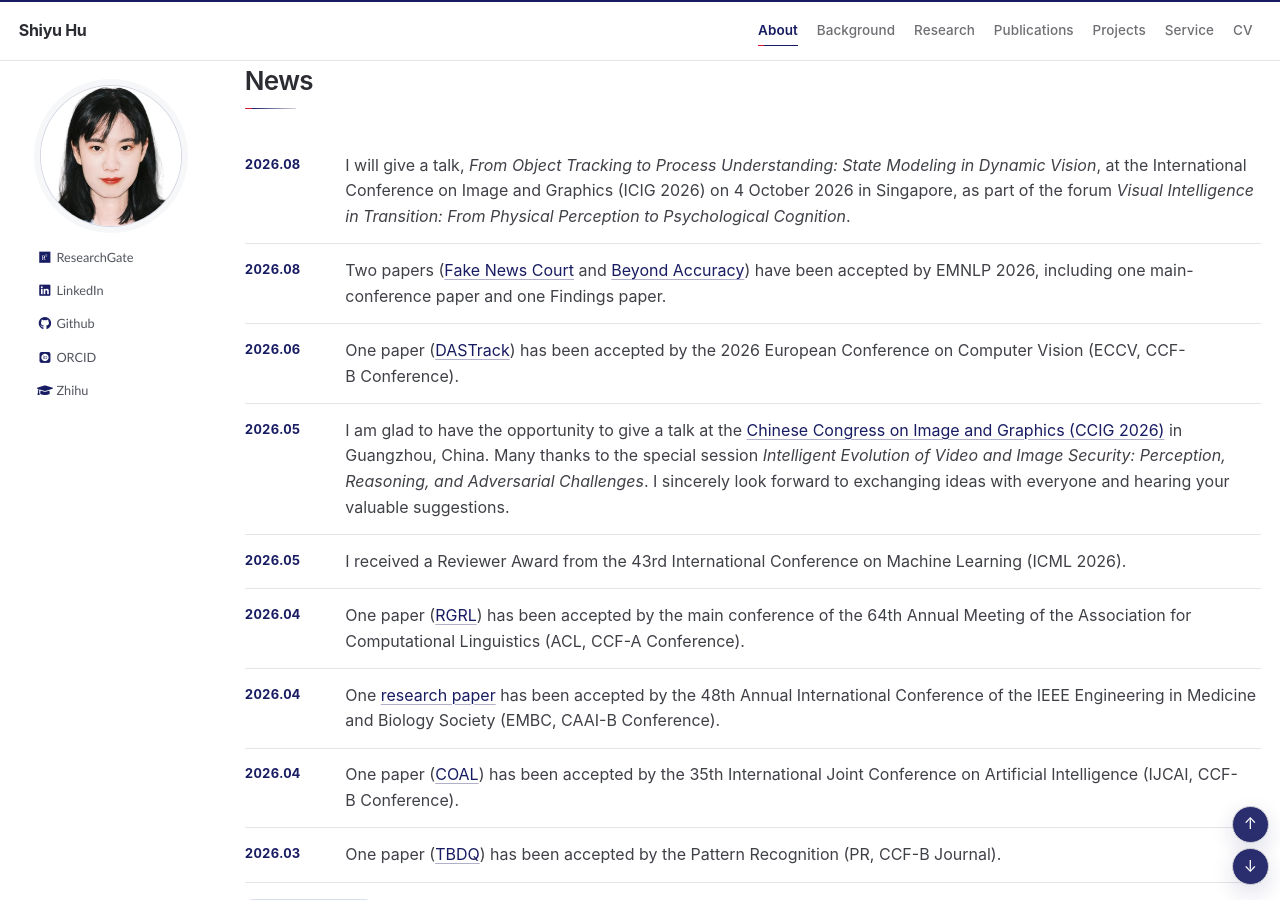
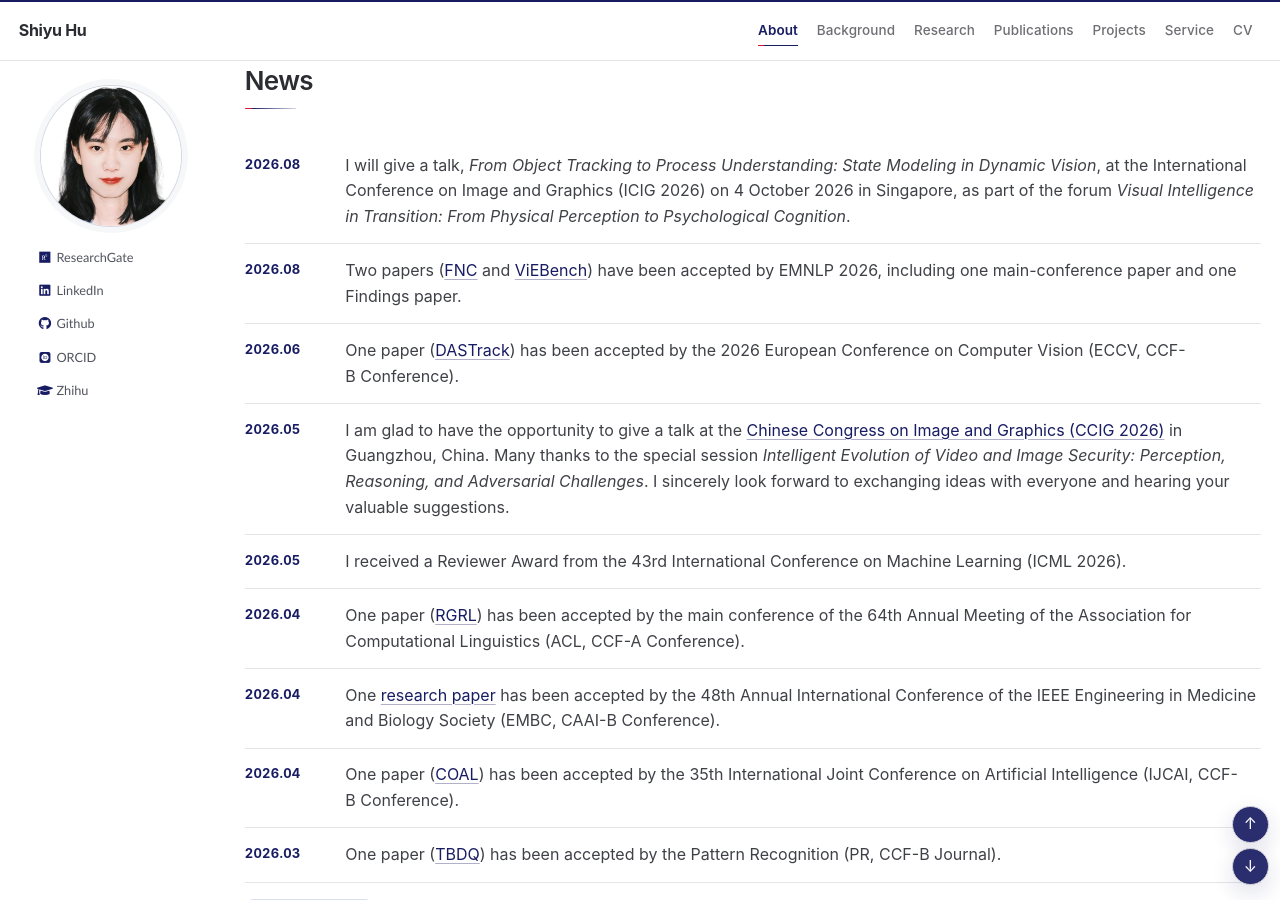
Before and after one commit to huuuuusy/huuuuusy.github.io, a Jekyll site: the page built from _pages/about.md, in a window 1280 px wide and 900 px high, scrolled down 494 px. Built offline with Jekyll 4.4.1, drawn with Linux system fonts in a browser that asks for light colours; some web fonts are replaced.

Commit message:
Use method names in EMNLP news

```diff
--- a/_includes/home/content/news.md
+++ b/_includes/home/content/news.md
@@ -2,7 +2,7 @@
 
 **2026.08** I will give a talk, *From Object Tracking to Process Understanding: State Modeling in Dynamic Vision*, at the International Conference on Image and Graphics (ICIG 2026) on 4 October 2026 in Singapore, as part of the forum *Visual Intelligence in Transition: From Physical Perception to Psychological Cognition*.
 
-**2026.08** Two papers ([Fake News Court](#FakeNewsCourt) and [Beyond Accuracy](#ViEBench)) have been accepted by EMNLP 2026, including one main-conference paper and one Findings paper.
+**2026.08** Two papers ([FNC](#FakeNewsCourt) and [ViEBench](#ViEBench)) have been accepted by EMNLP 2026, including one main-conference paper and one Findings paper.
 
 **2026.06** One paper ([DASTrack](#DASTrack)) has been accepted by the 2026 European Conference on Computer Vision (ECCV, CCF-B Conference).
 
```
